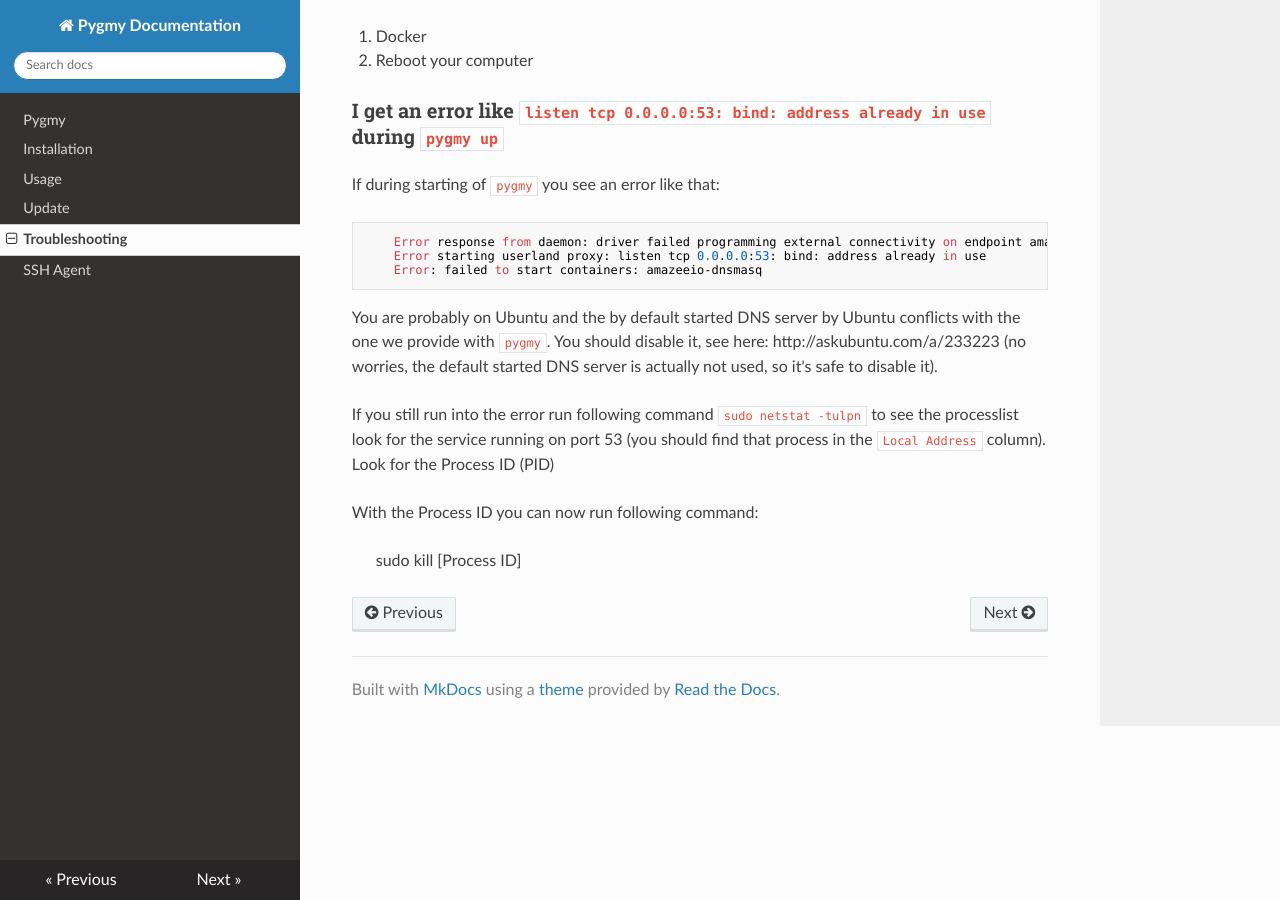
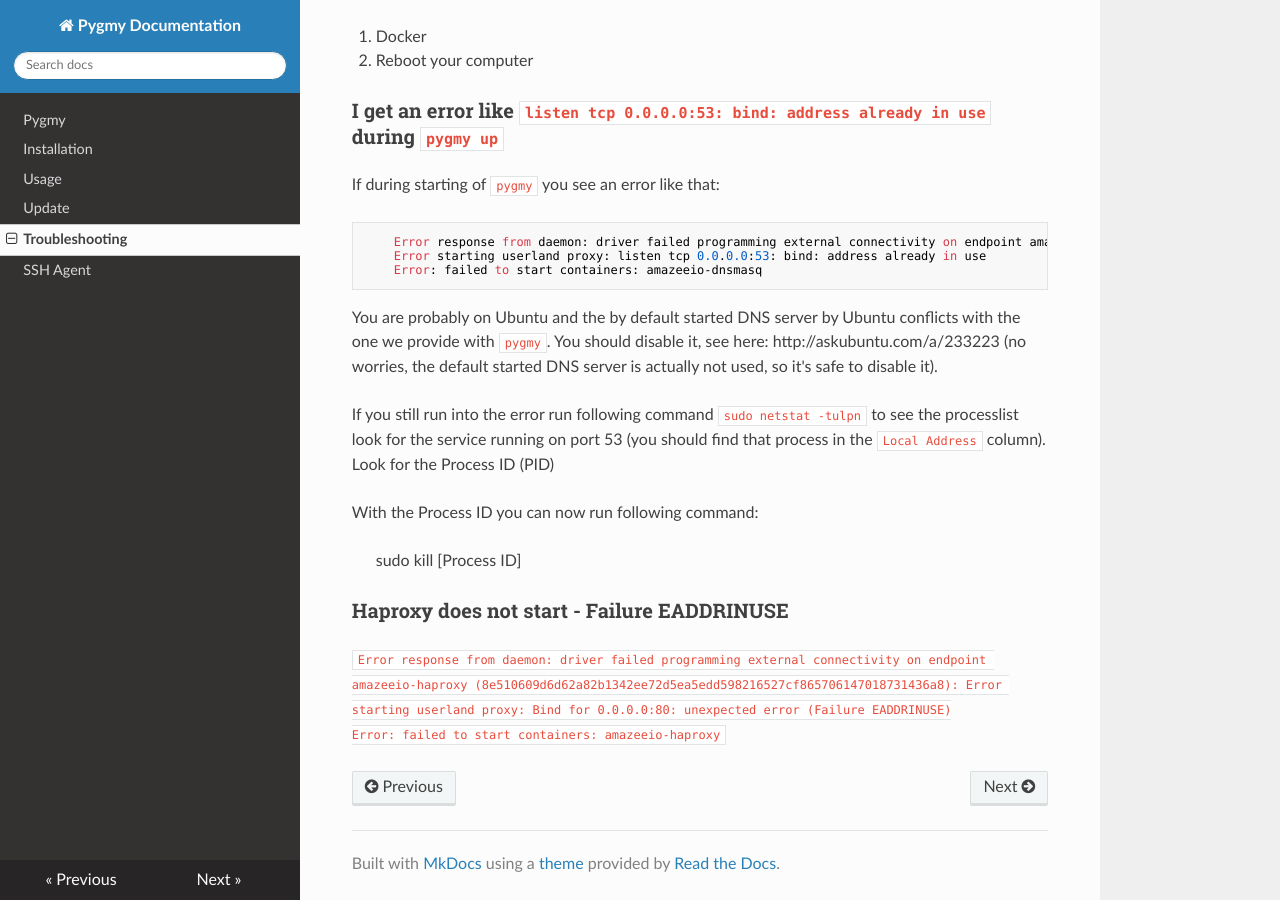
Before and after one commit to pygmystack/pygmy-legacy, an MkDocs documentation site: the page built from docs/troubleshooting.md, in a window 1280 px wide and 900 px high, scrolled down 5628 px. Built offline with MkDocs 1.6.1, drawn with Linux system fonts in a browser that asks for light colours; nearby versions of some CDN libraries.

Commit message:
Update troubleshooting.md

````diff
--- a/docs/troubleshooting.md
+++ b/docs/troubleshooting.md
@@ -231,3 +231,9 @@ If you still run into the error run following command `sudo netstat -tulpn` to s
 With the Process ID you can now run following command:
 
 > sudo kill [Process ID]
+
+
+### Haproxy does not start - Failure EADDRINUSE
+
+```Error response from daemon: driver failed programming external connectivity on endpoint amazeeio-haproxy (8e510609d6d62a82b1342ee72d5ea5edd598216527cf865706147018731436a8): Error starting userland proxy: Bind for 0.0.0.0:80: unexpected error (Failure EADDRINUSE)
+Error: failed to start containers: amazeeio-haproxy```
````
